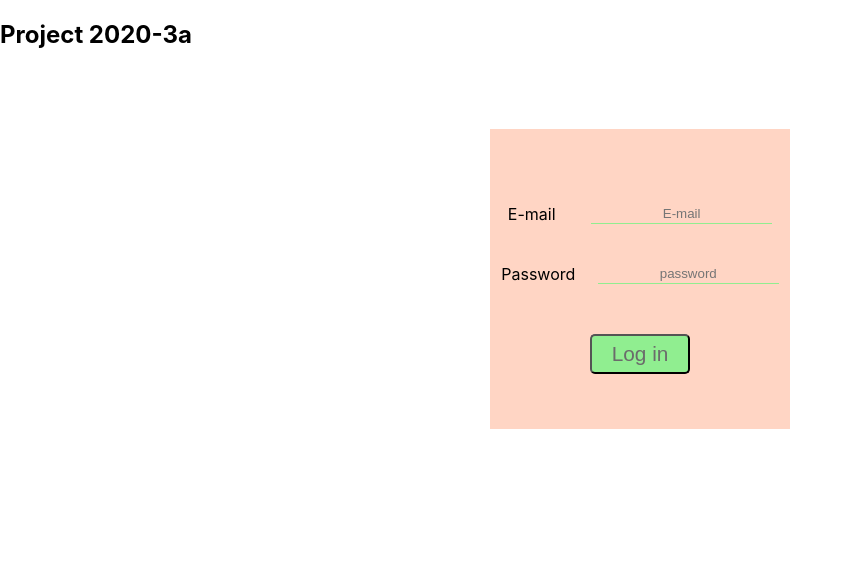
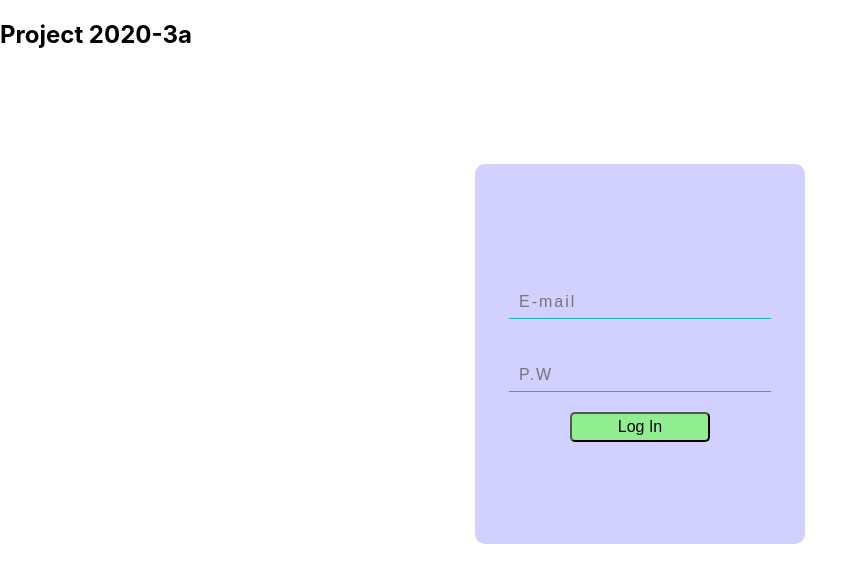
Before and after one commit to PortableSAM/Project2020-3a, a React (Create React App) app: page / in a window 1280 px wide. Shown: the top 582 px of the page, without its empty margins (0-867 px from the left). Built offline with nearby package versions, Linux system fonts and the light colour scheme.

Commit message:
styled-components, hook form 추가

```diff
--- a/package.json
+++ b/package.json
@@ -10,9 +10,11 @@
     "firebase": "^7.7.0",
     "react": "^16.12.0",
     "react-dom": "^16.12.0",
+    "react-hook-form": "^4.7.1",
     "react-router-dom": "^5.1.2",
     "react-scripts": "3.3.0",
-    "reactstrap": "^8.4.0"
+    "reactstrap": "^8.4.0",
+    "styled-components": "^5.0.0"
   },
   "scripts": {
     "start": "react-scripts start",
--- a/src/Components/LoginForm.js
+++ b/src/Components/LoginForm.js
@@ -1,44 +1,82 @@
-import React, { useState } from "react";
-import "./LoginForm.css";
+import React from "react";
+import styled from "styled-components";
+import { useForm } from "react-hook-form";
 
 export function LoginForm() {
-  const [email, setEmail] = useState();
-  const [pass, setPass] = useState();
+  const { register, handleSubmit, errors } = useForm();
 
-  const handleSubmit = e => {
-    e.preventDefault();
-    if ((email, pass) === undefined) {
-      alert("이메일과 패스워드를 입력하세요.");
-    } else;
-    alert(`E-mail: ${email},Password: ${pass}`);
+  const onSubmit = data => {
+    console.log(data);
   };
 
   return (
-    <div>
-      <div className="login-container">
-        <form type="submit" onSubmit={handleSubmit}>
-          <label>
-            E-mail{" "}
-            <input
-              type="text"
-              placeholder="E-mail"
-              value={email}
-              onChange={e => setEmail(e.target.value)}
-            />
-          </label>
-          <label>
-            Password{" "}
-            <input
-              type="password"
-              name="password"
-              placeholder="password"
-              value={pass}
-              onChange={e => setPass(e.target.value)}
-            />
-          </label>
-          <button>Log in</button>
+    <Styles>
+      <section>
+        <form onSubmit={handleSubmit(onSubmit)}>
+          <input
+            type="text"
+            name="Email"
+            placeholder="E-mail"
+            ref={register({ required: true, pattern: /^\S+@\S+$/i })}
+          />
+          {errors.Email && "이메일 양식이 일치하지 않습니다."}
+          <input type="password" name="pass" placeholder="P.W" ref={register} />
+          <button type="submit">Log In</button>
         </form>
-      </div>
-    </div>
+      </section>
+    </Styles>
   );
 }
+const Styles = styled.div`
+  display: flex;
+  flex-direction: column;
+  align-items: center;
+  justify-content: center;
+  height: 100%;
+  & section {
+    margin: 0;
+    padding: 10px;
+    width: 500px;
+    height: 550px;
+    display: flex;
+    flex-direction: column;
+    align-items: center;
+    justify-content: center;
+    & form {
+      margin: 0;
+      padding: 15px;
+      width: 300px;
+      height: 350px;
+      display: flex;
+      flex-direction: column;
+      align-items: center;
+      justify-content: center;
+      background: #b8b6ffa3;
+      border-radius: 10px;
+      & input {
+        margin-top: 20px;
+        margin-bottom: 20px;
+        width: 250px;
+        height: 30px;
+        padding-left: 10px;
+        letter-spacing: 2px;
+        font-size: 1rem;
+        border: none;
+        border-bottom: 1px solid lightseagreen;
+        background: none;
+        outline: none;
+      }
+      & button {
+        width: 140px;
+        height: 30px;
+        border-radius: 5px;
+        background: lightgreen;
+        font-size: 1rem;
+        :hover {
+          background: #72c672;
+          color: blanchedalmond;
+        }
+      }
+    }
+  }
+`;
```
Also changed, not shown: 1 other file (tests, documents, lock files or other folders).
